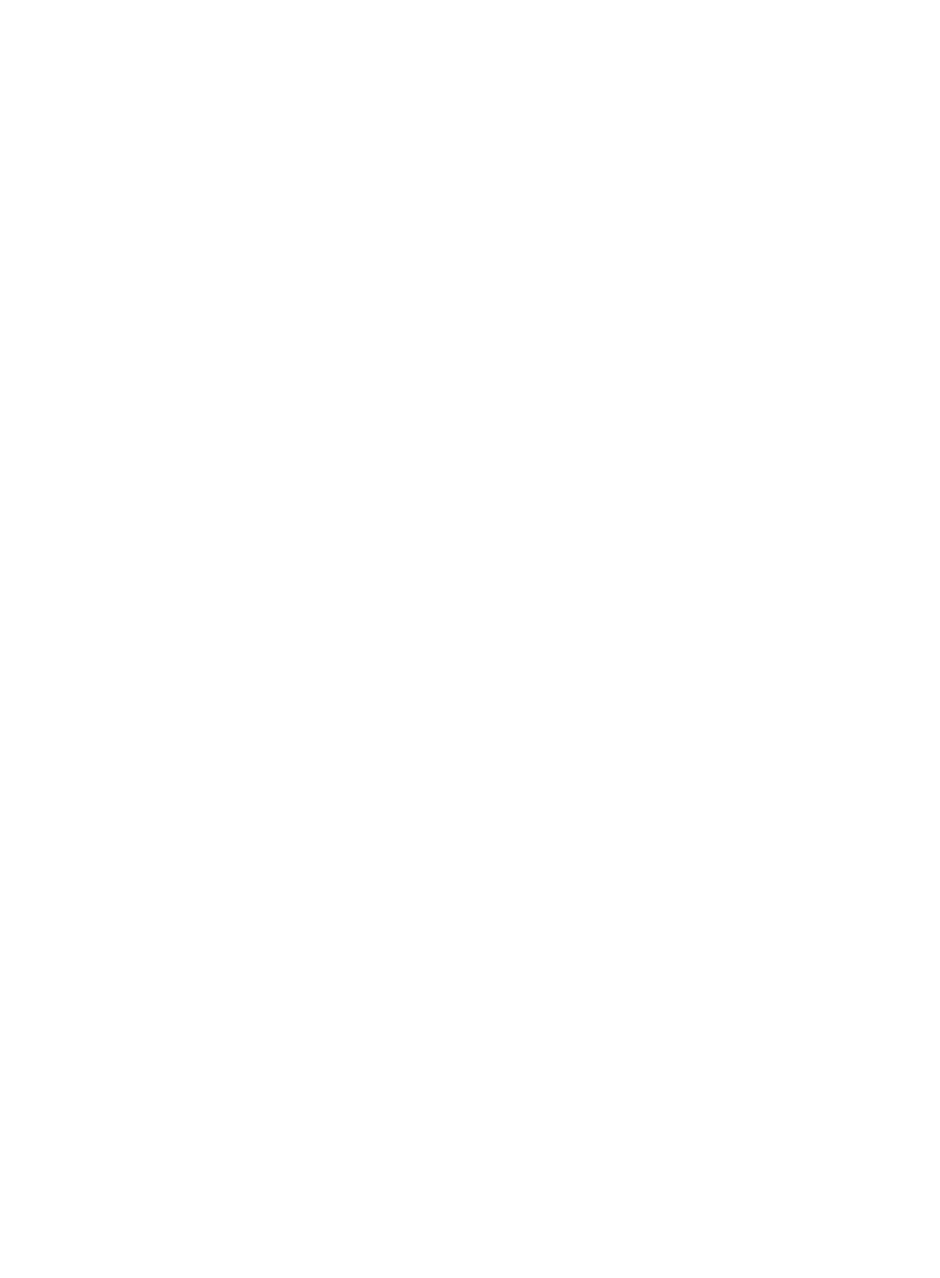
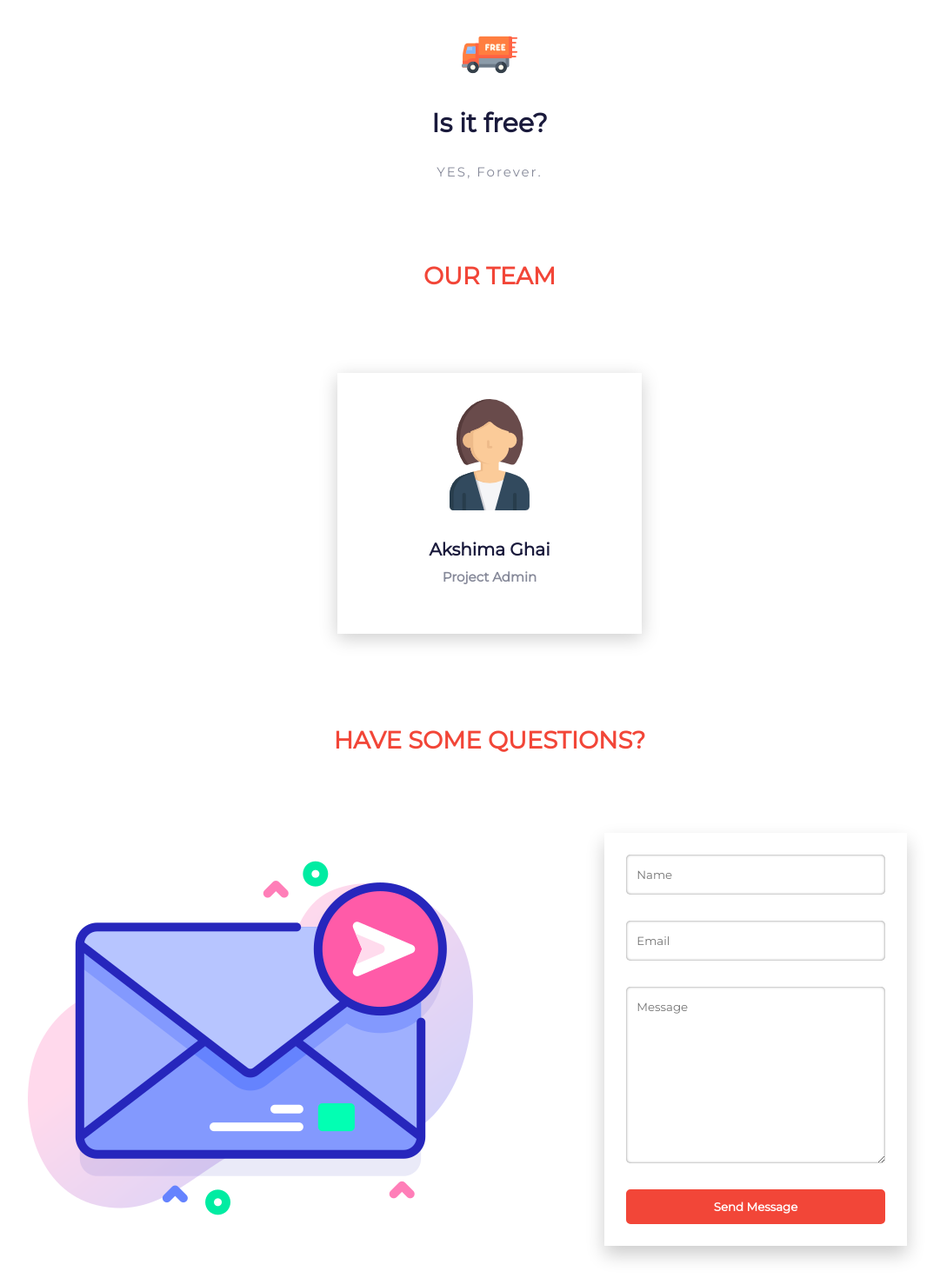
Before and after one commit to Akshima-Ghai/OneEducationalWebsiteForAll, a React (Create React App) app: page /about in a window 1280 px wide. Shown: the part 1000-2470 px from the top of the page at 87% size, without its empty margins (77-1158 px from the left). Before the commit the page ends 800 px from the top, so only its background shows below. Built offline with nearby package versions, Linux system fonts and the light colour scheme.

Commit message:
Added About Page Style

```diff
--- a/src/pages/About/About.css
+++ b/src/pages/About/About.css
@@ -0,0 +1,108 @@
+.about__container{
+    display: flex;
+    flex-direction: column;
+    align-items: center;
+    padding: 5rem;
+}
+
+.about__heading{
+    color: #f24638;
+    text-transform: uppercase;
+    font-size: 2.75rem;
+    margin: 3rem;
+    margin-bottom: 7rem;
+}
+
+.about__div{
+    width: 45%;
+    text-align: center;
+    padding: 4rem;
+    margin: 2rem;
+}
+
+.about__div h1{
+    color:#1a1a3c;
+    margin: 2.5rem;
+    font-size: 3rem;
+}
+
+.about__div p{
+    color: #868999;
+    font-size: 1.5rem;
+    line-height: 2.5rem;
+    letter-spacing: 2px;
+}
+
+.about__pa--card{
+    width: 35rem;
+    margin-bottom: 7.5rem;
+    margin-top: 2.5rem;
+    padding: 3rem 1rem;
+    box-shadow: 0 .5rem 2rem rgba(0,0,0,.2);
+    height: 300px;
+    text-align: center;
+}
+
+.about__pa--card h1{
+    color: #1a1a3c;
+    font-weight: bold;
+    margin: 1rem;
+    margin-top: 3rem;
+    font-size: 2rem;
+}
+
+.about__pa--card p{
+    color: #868999;
+    font-weight: bold;
+    font-size: 1.5rem;
+}
+
+.about__qf--container{
+    width: 90%;
+    margin-bottom: 2rem;
+    display: flex;
+}
+
+.about__qf--container > * {
+    flex: 1;
+}
+
+.about__form--container{
+    padding: 2rem ;
+    margin-left: 10rem;
+}
+
+.about__qf--form{
+    margin: 0 auto;
+    display: flex;
+    flex-direction: column;
+    height: 100%;
+    width: 85%;
+    padding: 2.5rem;
+    box-shadow: 0 1rem 2rem rgba(0,0,0,.2);
+}
+
+.about__qf--form input{
+    margin-bottom: 3rem;
+    padding: 1.5rem 1.25rem;
+    border-radius: 5px;
+    border: none;
+    font-family: 'Montserrat', sans-serif;
+    box-shadow: inset 0 0px 3px rgba(0,0,0,.5);
+    outline: none;
+}
+
+.about__qf--form textarea{
+    margin-bottom: 1rem;
+    height: 100%;
+    padding: 1.5rem 1.25rem;
+    border-radius: 5px;
+    border: none;
+    font-family: 'Montserrat', sans-serif;
+    box-shadow: inset 0 0px 3px rgba(0,0,0,.5);
+    outline: none;
+}
+
+.about__qf--form button{
+    padding: 1rem .75rem;
+}
--- a/src/pages/About/About.js
+++ b/src/pages/About/About.js
@@ -5,7 +5,7 @@ import ImgSrc from './../../shared/ImgSrc'
 const About = props => {
     return (
         <section className="about__container">
-            <h1 className="about__heading">Got Questions</h1>
+            <h1 className="about__heading">Who we are</h1>
             <div className="about__div">
                 <img src={ImgSrc.Education} alt="logo" />
                 <h1>What is EduOne?</h1>
@@ -21,25 +21,23 @@ const About = props => {
                 <h1>Is it free?</h1>
                 <p>YES, Forever.</p>
             </div>
-            <div >
-                <h1>Project Admin</h1>
+            <h1 className="about__heading">Our Team</h1>
+            <div className="about__pa--card">
+                <img src={ImgSrc.Woman} alt="profile" />
+                <h1>Akshima Ghai</h1>
+                <p>Project Admin</p>
+            </div>
+            <h1 className="about__heading">HAVE SOME QUESTIONS?</h1>
+            <div className="about__qf--container">
                 <div>
-                    <h1>Name</h1>
-                    <p>Title</p>
-                    <div>
-                        <h1>Social Link</h1>
-                        <h1>Social Link</h1>
-                    </div>
+                    <img className="about__qf--img" src={ImgSrc.Message} alt="msg" />
                 </div>
-            </div>
-            <div>
-                <h1>STILL HAVE SOME QUESTIONS?</h1>
-                <div>
-                    <div>
-                        Image
-                    </div>
-                    <form>
-
+                <div className="about__form--container">
+                    <form className="about__qf--form">
+                        <input placeholder="Name" type="text" />
+                        <input placeholder="Email" type="email" />
+                        <textarea placeholder="Message"></textarea>
+                        <button className="signup__form--button" type="submit">Send Message</button>
                     </form>
                 </div>
             </div>
--- a/src/shared/ImgSrc.js
+++ b/src/shared/ImgSrc.js
@@ -3,11 +3,14 @@ import Education from './../assets/education.png'
 import Message from './../assets/message.png'
 import Free from './../assets/free-delivery.png'
 import Working from './../assets/computer.png'
+import Woman from './../assets/woman.png'
+
 
 export default {
     homeBanner:HomeBanner,
     Education,
     Message,
     Free,
-    Working
+    Working,
+    Woman
 }
```
Also changed, not shown: src/assets/woman.png (added).
